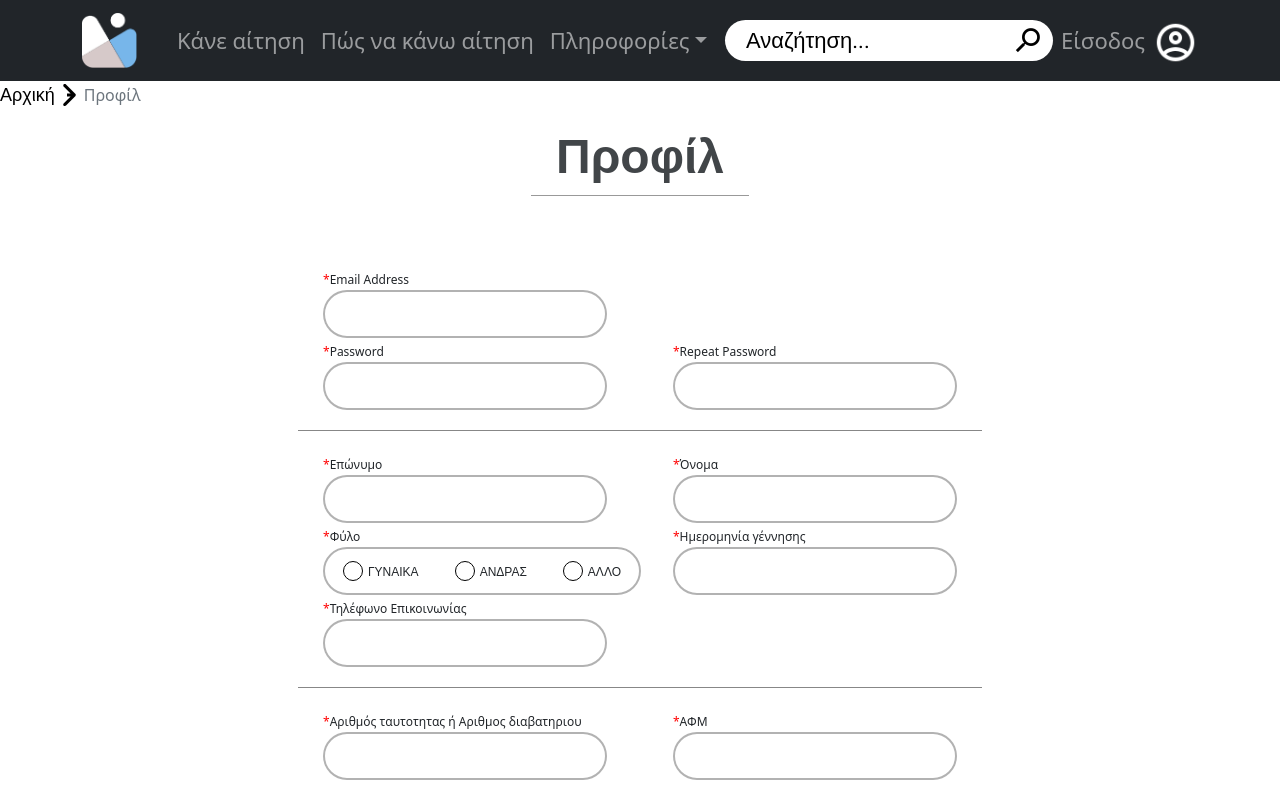
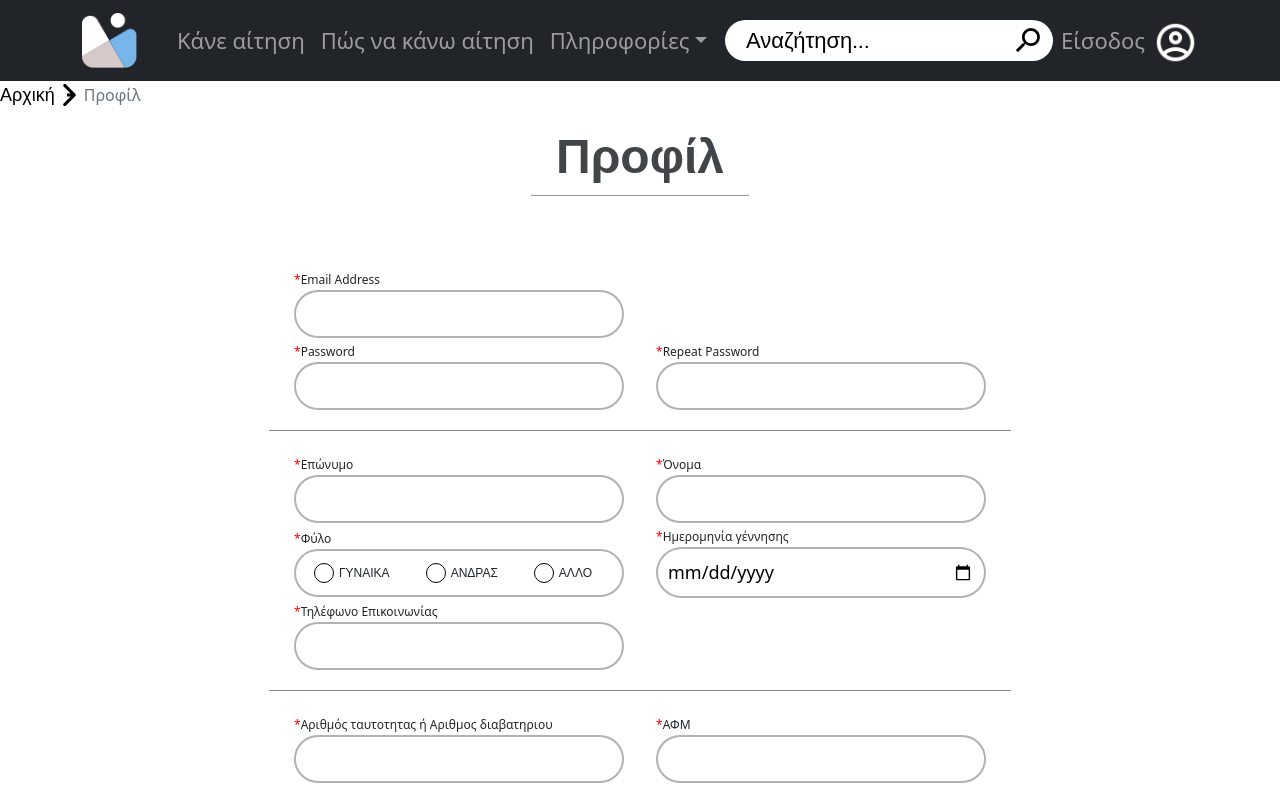
Before and after one commit to salkow/better-doatap, a React (Create React App) app: page /profile in a window 1280 px wide. Shown: the top 800 px of the page. Built offline with nearby package versions, Linux system fonts and the light colour scheme.

Commit message:
finished profile, added max width of inputs be 330px

```diff
--- a/src/components/Pages/MyProfilePage/MyProfilePage.js
+++ b/src/components/Pages/MyProfilePage/MyProfilePage.js
@@ -4,6 +4,7 @@ import MyTextBox from "../../generalComponents/MyTextBox/MyTextBox";
 import MyButton from "../../generalComponents/MyButton/MyButton";
 import MyBreadcrumb from '../../generalComponents/MyBreadcrumb/MyBreadcrumb';
 import MyRadioButton from '../../generalComponents/MyRadioButton/MyRadioButton';
+import MyDatePicker from '../../generalComponents/MyDatePicker/MyDatePicker';
 
 
 const MyProfilePage = () =>
@@ -33,7 +34,7 @@ const MyProfilePage = () =>
                     </div>
                     <div class="second-other horizontal">
                       <MyRadioButton txt="Φύλο"/>
-                      <MyTextBox txt="Ημερομηνία γέννησης" type="text"/>
+                      <MyDatePicker txt="Ημερομηνία γέννησης"/>
                     </div>
                     <MyTextBox txt="Τηλέφωνο Επικοινωνίας" type="text"/>
                   </div>
--- a/src/components/generalComponents/MyRadioButton/MyRadioButton.css
+++ b/src/components/generalComponents/MyRadioButton/MyRadioButton.css
@@ -17,7 +17,7 @@
     border-radius: 42px;
     margin: 0px;
     border: 2px solid rgba(0, 0, 0, 0.30);
-    width: max-content;
+    width: 330px;
     height: max-content;
 }
 
--- a/src/components/generalComponents/MyTextBox/MyTextBox.css
+++ b/src/components/generalComponents/MyTextBox/MyTextBox.css
@@ -1,9 +1,3 @@
-.txt-external {
-
-}
-.txt-internal {
-
-}
 .txt-top {
 
 }
@@ -23,6 +17,7 @@
     transition: 0.5s;
     line-height: 1px;
     outline: none;
+    width: 330px;
 }
 .txt-internal input:focus {
     border-color: rgba(0, 0, 0, 0.70);
```
